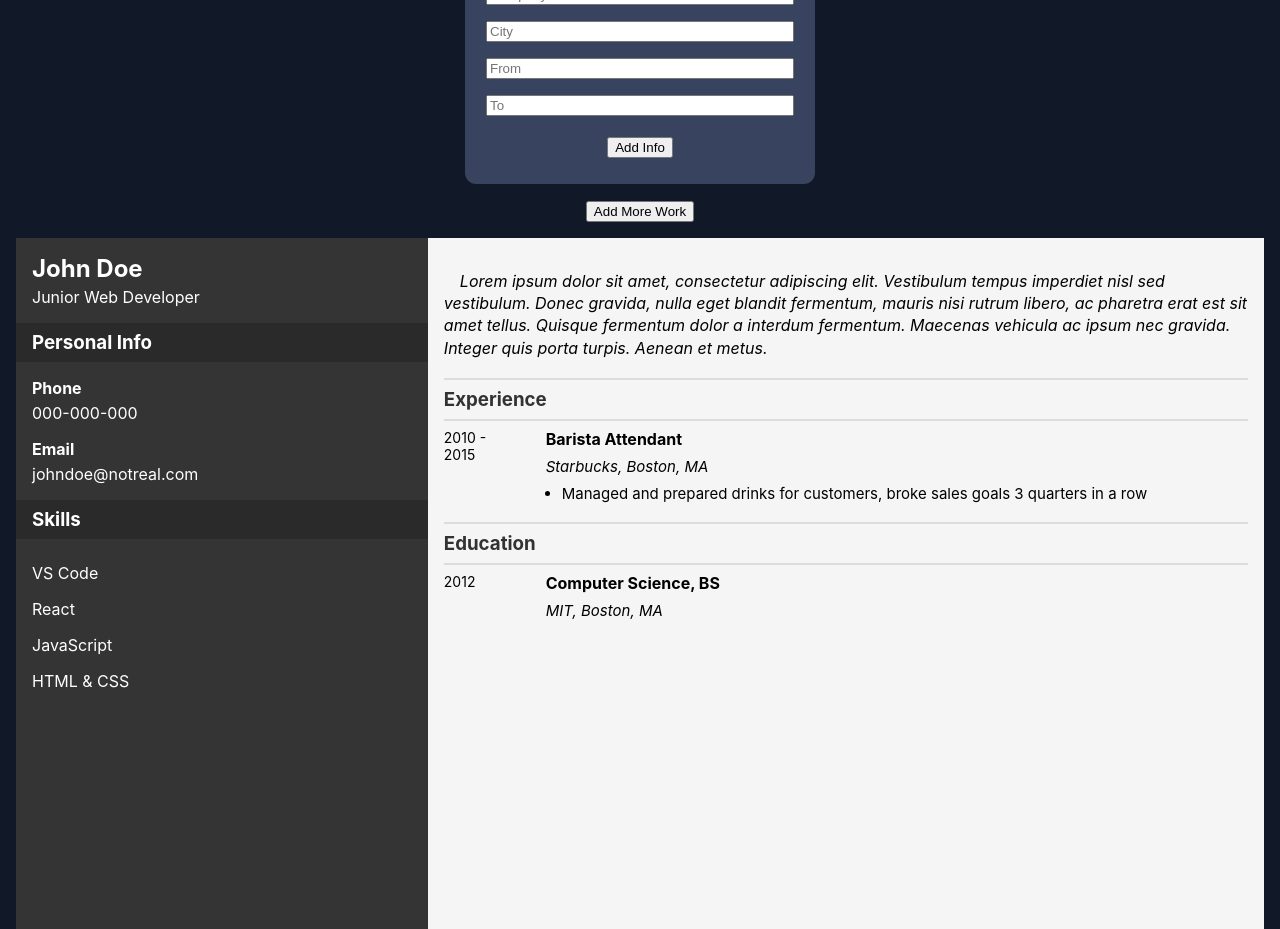
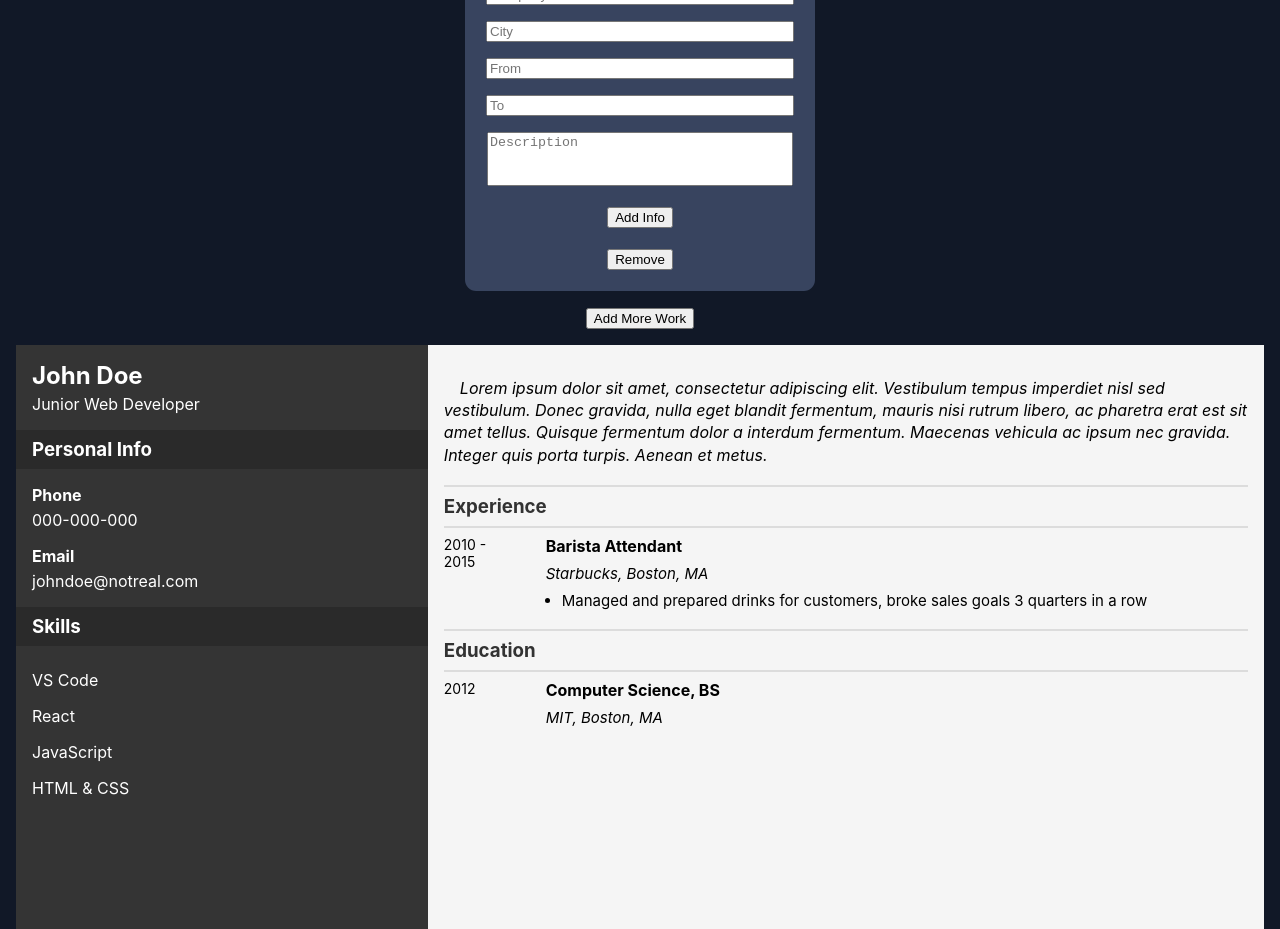
Before and after one commit to mikegecko/cv-creator, a React (Create React App) app: page / in a window 1280 px wide. Shown: the part 1220-2149 px from the top of the page. Built offline with nearby package versions, Linux system fonts and the light colour scheme.

Commit message:
Add text area to experience componenet
    - Add unique remove functions for each component: exp, edu, skills

```diff
--- a/src/components/Edu.js
+++ b/src/components/Edu.js
@@ -60,7 +60,7 @@ class Edu extends Component {
                     <button className="submit-btn" type="submit">
                       Add Info
                     </button>
-                    <button onClick={() => this.props.removeFields(index)}>Remove</button>
+                    <button onClick={() => this.props.removeEduFields(index)}>Remove</button>
                   </div>
                 </form>
               );
--- a/src/components/Exp.js
+++ b/src/components/Exp.js
@@ -58,9 +58,11 @@ class Exp extends Component {
                       name="wendyrin"
                       placeholder="To"
                     ></input>
+                    <textarea name="descin" placeholder="Description"></textarea>
                     <button className="submit-btn" type="submit">
                       Add Info
                     </button>
+                    <button onClick={() => this.props.removeWorkFields(index)}>Remove</button>
                   </div>
                 </form>
               );
```
